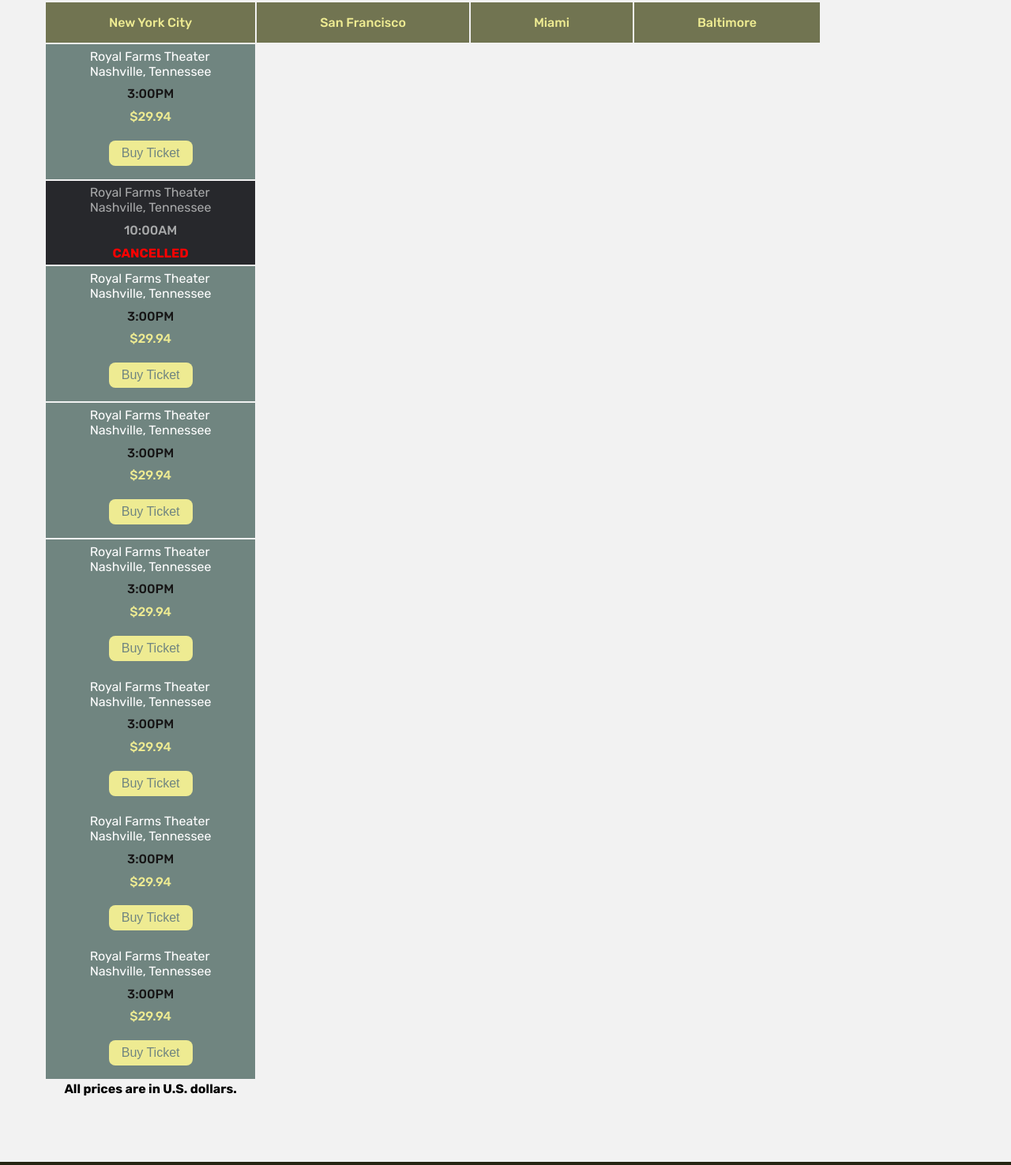
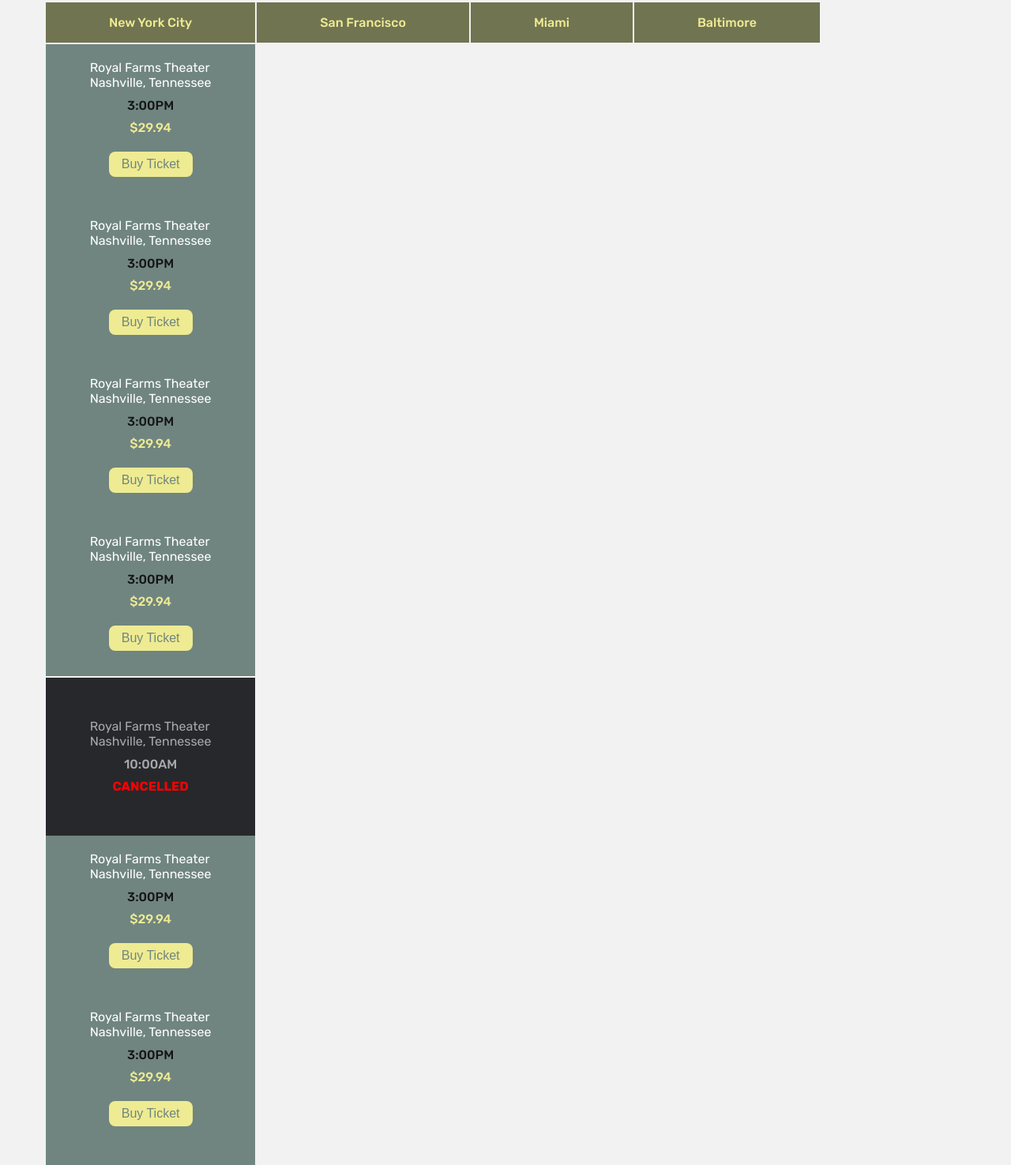
Before and after one commit to rochekollie/magsaysay, a plain HTML site: page tour.html in a window 1280 px wide. Shown: the part 180-1655 px from the top of the page at 79% size. Drawn offline with Linux system fonts and the light colour scheme.

Commit message:
Edited Table
Modified Table

```diff
--- a/style.css
+++ b/style.css
@@ -330,17 +330,17 @@
 /*    border: solid thin var(--link);*/
 /*}*/
 
-/*table td {*/
-/*    height: 200px;*/
-/*}*/
+table td {
+    height: 200px;
+}
 
-/*table th, table td {*/
-/*    border-top: none;*/
-/*}*/
+table th, table td {
+    border-top: none;
+}
 
-/*#table-dates {*/
-/*    width: 100%;*/
-/*}*/
+#table-dates {
+    width: 100%;
+}
 
 /*table tr {*/
 /*    display: flex;*/
--- a/tour.html
+++ b/tour.html
@@ -119,6 +119,33 @@
 							   class="btn">Buy Ticket</a>
 						</div>
 					</td>
+					<td class="fill">
+						<span>Royal Farms Theater<br> Nashville, Tennessee</span>
+						<span class="time">3:00PM</span>
+						<span class="ticket-price">$29.94</span>
+						<div class="card-btn-box">
+							<a href="#"
+							   class="btn">Buy Ticket</a>
+						</div>
+					</td>
+					<td class="fill">
+						<span>Royal Farms Theater<br> Nashville, Tennessee</span>
+						<span class="time">3:00PM</span>
+						<span class="ticket-price">$29.94</span>
+						<div class="card-btn-box">
+							<a href="#"
+							   class="btn">Buy Ticket</a>
+						</div>
+					</td>
+					<td class="fill">
+						<span>Royal Farms Theater<br> Nashville, Tennessee</span>
+						<span class="time">3:00PM</span>
+						<span class="ticket-price">$29.94</span>
+						<div class="card-btn-box">
+							<a href="#"
+							   class="btn">Buy Ticket</a>
+						</div>
+					</td>
 				</tr>
 				<tr>
 					<td class="fill cancel-show">
@@ -127,8 +154,24 @@
 						<span class="time cancel-time">10:00AM</span>
 						<span class="cancel-text">CANCELLED</span>
 					</td>
-				</tr>
-				<tr>
+					<td class="fill">
+						<span>Royal Farms Theater<br> Nashville, Tennessee</span>
+						<span class="time">3:00PM</span>
+						<span class="ticket-price">$29.94</span>
+						<div class="card-btn-box">
+							<a href="#"
+							   class="btn">Buy Ticket</a>
+						</div>
+					</td>
+					<td class="fill">
+						<span>Royal Farms Theater<br> Nashville, Tennessee</span>
+						<span class="time">3:00PM</span>
+						<span class="ticket-price">$29.94</span>
+						<div class="card-btn-box">
+							<a href="#"
+							   class="btn">Buy Ticket</a>
+						</div>
+					</td>
 					<td class="fill">
 						<span>Royal Farms Theater<br> Nashville, Tennessee</span>
 						<span class="time">3:00PM</span>
@@ -149,8 +192,35 @@
 							   class="btn">Buy Ticket</a>
 						</div>
 					</td>
+					<td class="fill">
+						<span>Royal Farms Theater<br> Nashville, Tennessee</span>
+						<span class="time">3:00PM</span>
+						<span class="ticket-price">$29.94</span>
+						<div class="card-btn-box">
+							<a href="#"
+							   class="btn">Buy Ticket</a>
+						</div>
+					</td>
+					<td class="fill">
+						<span>Royal Farms Theater<br> Nashville, Tennessee</span>
+						<span class="time">3:00PM</span>
+						<span class="ticket-price">$29.94</span>
+						<div class="card-btn-box">
+							<a href="#"
+							   class="btn">Buy Ticket</a>
+						</div>
+					</td>
+					<td class="fill">
+						<span>Royal Farms Theater<br> Nashville, Tennessee</span>
+						<span class="time">3:00PM</span>
+						<span class="ticket-price">$29.94</span>
+						<div class="card-btn-box">
+							<a href="#"
+							   class="btn">Buy Ticket</a>
+						</div>
+					</td>
 				</tr>
-				<tr class="child">
+				<tr>
 					<td class="fill">
 						<span>Royal Farms Theater<br> Nashville, Tennessee</span>
 						<span class="time">3:00PM</span>
```
